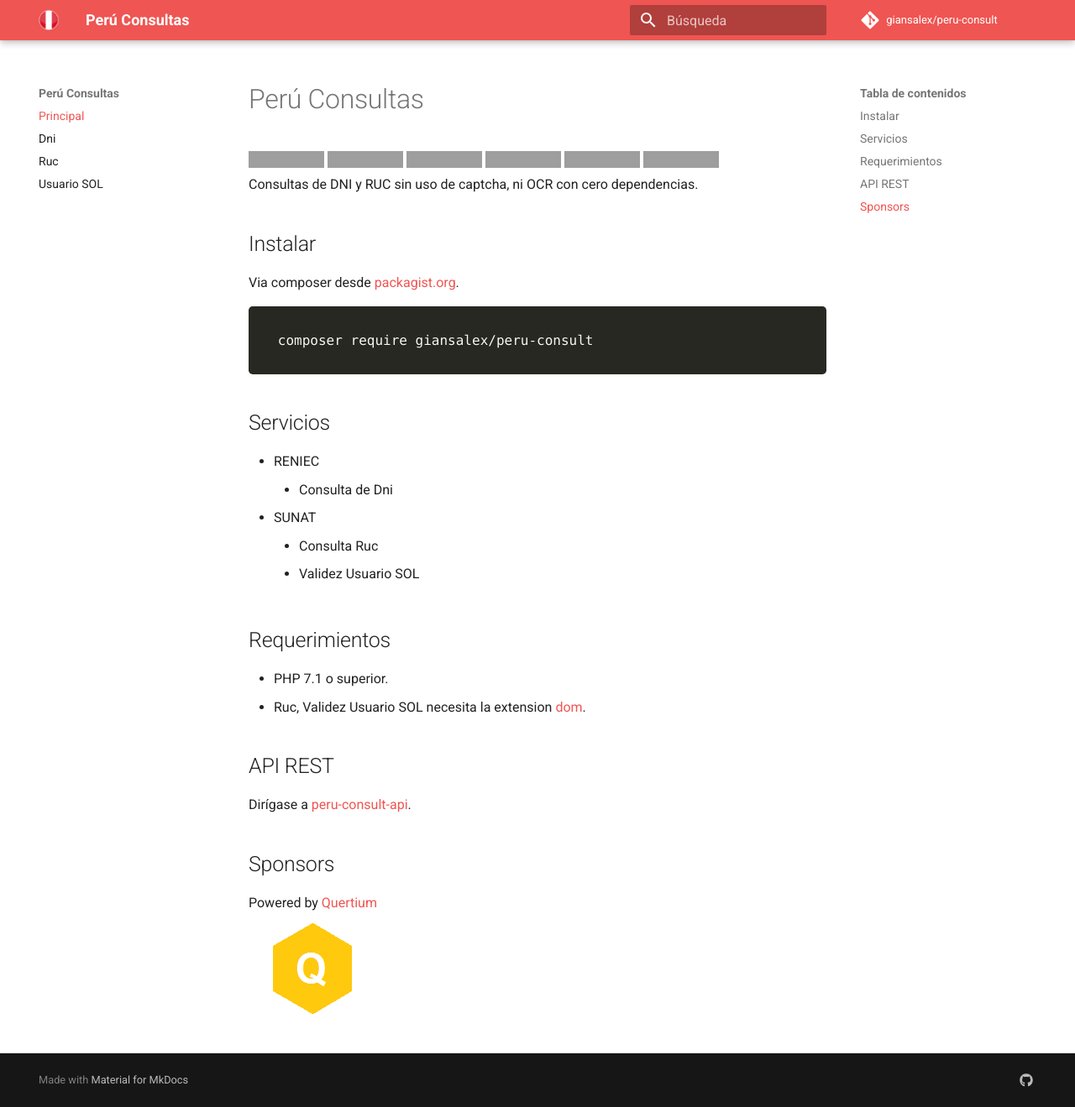
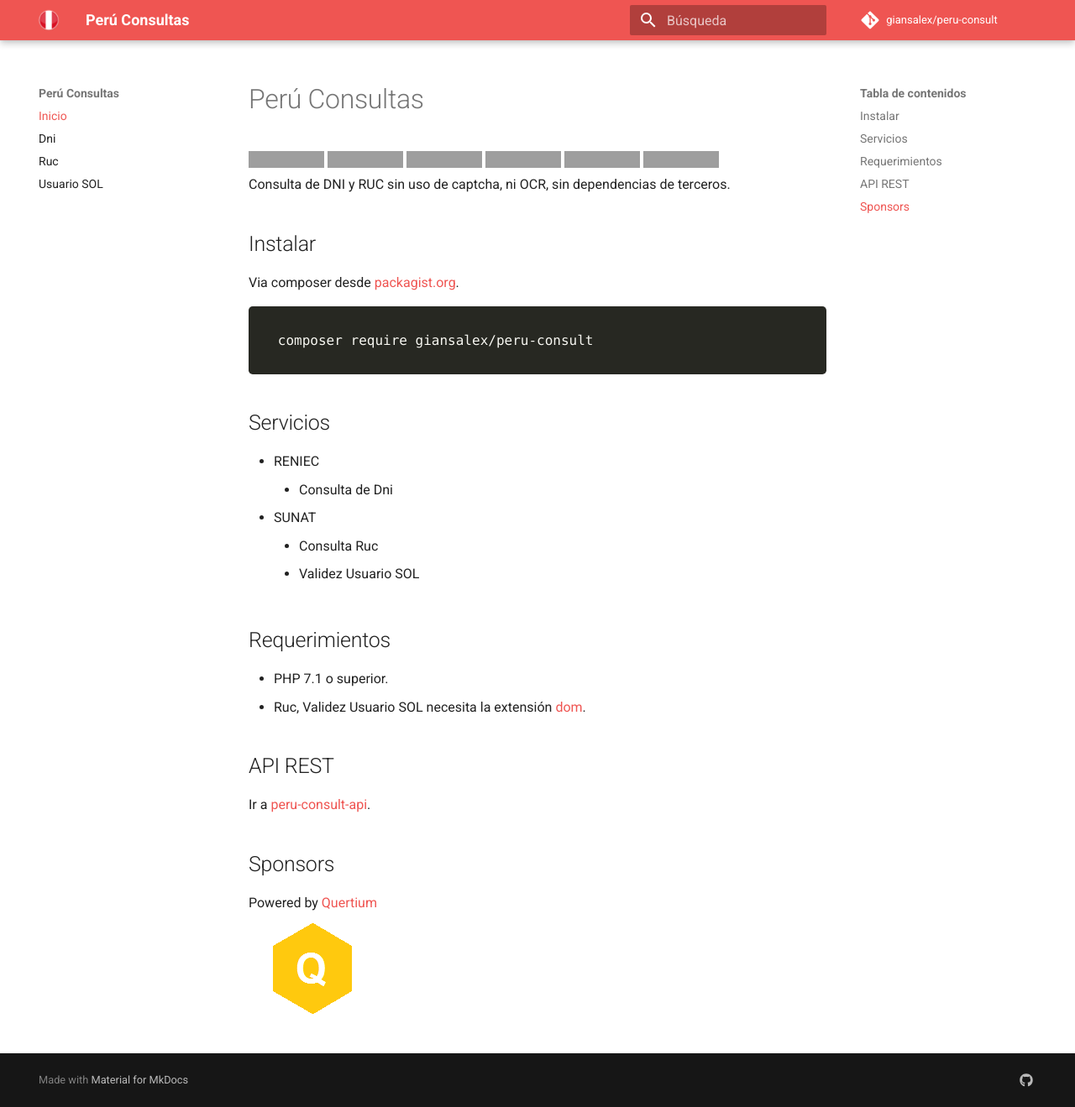
Before and after one commit to giansalex/peru-consult, an MkDocs documentation site: the page built from docs/index.md, in a window 1280 px wide and 1319 px high. Shown: the whole window at 84% size. Built offline with MkDocs 1.6.1 and Material for MkDocs 9.7.7, drawn with Linux system fonts in a browser that asks for light colours; nearby versions of some CDN libraries; comment, search, counter and statistics services are not loaded; old or Windows-style settings are respelled for this version of MkDocs; grey boxes are pictures that could not be loaded.

Commit message:
update descriptions

```diff
--- a/docs/index.md
+++ b/docs/index.md
@@ -6,7 +6,7 @@
 [![Build Status](https://scrutinizer-ci.com/g/giansalex/peru-consult/badges/build.png?b=master)](https://scrutinizer-ci.com/g/giansalex/peru-consult/build-status/master)
 [![Maintainability](https://api.codeclimate.com/v1/badges/c307caea39f1101cbc5d/maintainability)](https://codeclimate.com/github/giansalex/peru-consult/maintainability)
 [![Packagist](https://img.shields.io/packagist/v/giansalex/peru-consult.svg?style=flat-square)](https://packagist.org/packages/giansalex/peru-consult)
-Consultas de DNI y RUC sin uso de captcha, ni OCR con cero dependencias.
+Consulta de DNI y RUC sin uso de captcha, ni OCR, sin dependencias de terceros.
 
 Instalar
 --------
@@ -26,11 +26,11 @@ Servicios
 Requerimientos
 ---------------
 - PHP 7.1 o superior.
-- Ruc, Validez Usuario SOL necesita la extension [dom](http://php.net/manual/es/book.dom.php).
+- Ruc, Validez Usuario SOL necesita la extensión [dom](http://php.net/manual/es/book.dom.php).
 
 API REST
 --------
-Dirígase a [peru-consult-api](https://github.com/giansalex/peru-consult-api).
+Ir a [peru-consult-api](https://github.com/giansalex/peru-consult-api).
 
 Sponsors
 ---------
--- a/mkdocs.yml
+++ b/mkdocs.yml
@@ -8,7 +8,7 @@ repo_name: 'giansalex/peru-consult'
 repo_url: 'https://github.com/giansalex/peru-consult'
 
 pages:
-    - Principal: index.md
+    - Inicio: index.md
     - Dni: dni.md
     - Ruc: ruc.md
     - 'Usuario SOL': user-sol.md
@@ -21,7 +21,7 @@ theme:
   language: 'es'
   palette:
     primary: 'Red'
-    accent: 'Indigo'
+    accent: 'Amber'
 
 extra_css:
   - 'https://cdnjs.cloudflare.com/ajax/libs/prism/1.10.0/themes/prism-okaidia.min.css'
```
Also changed, not shown: docs/dni.md (+2 -1 lines), docs/ruc.md (+2 -1 lines), docs/user-sol.md (+3 -2 lines).
